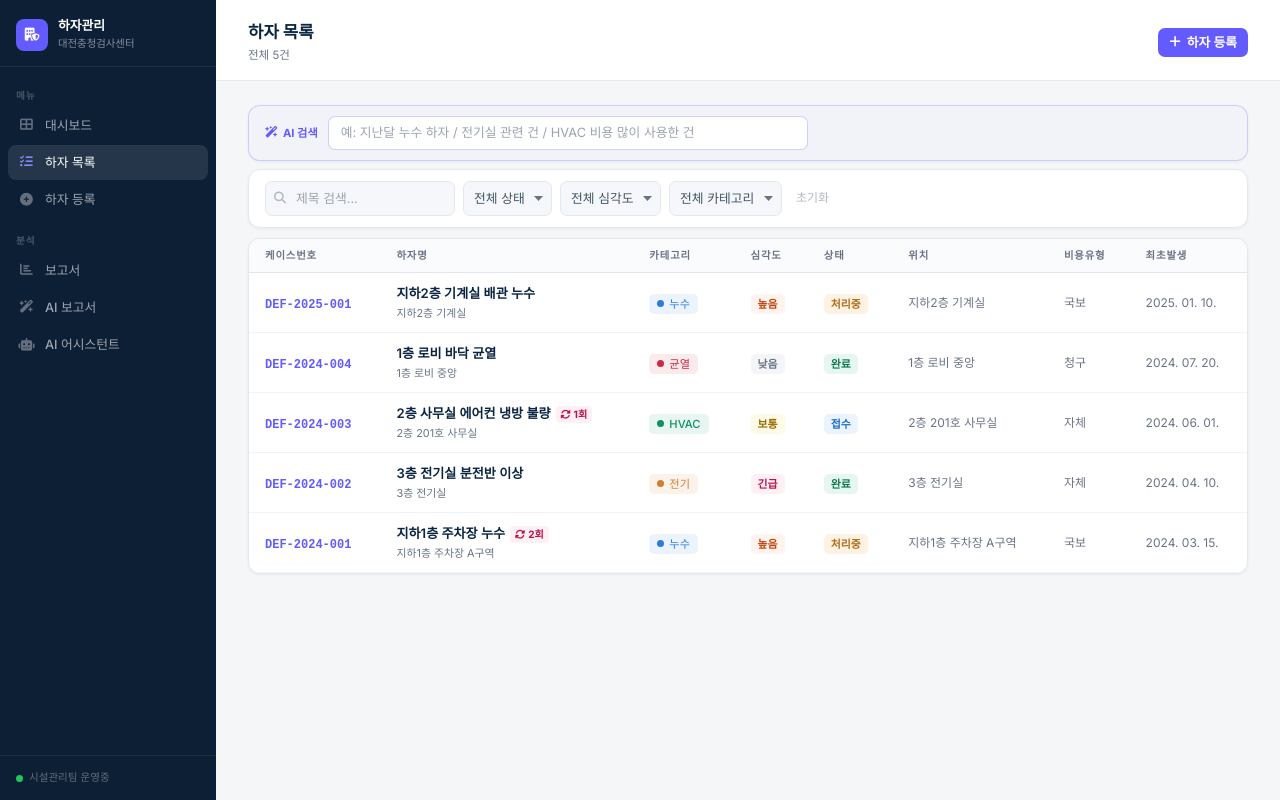
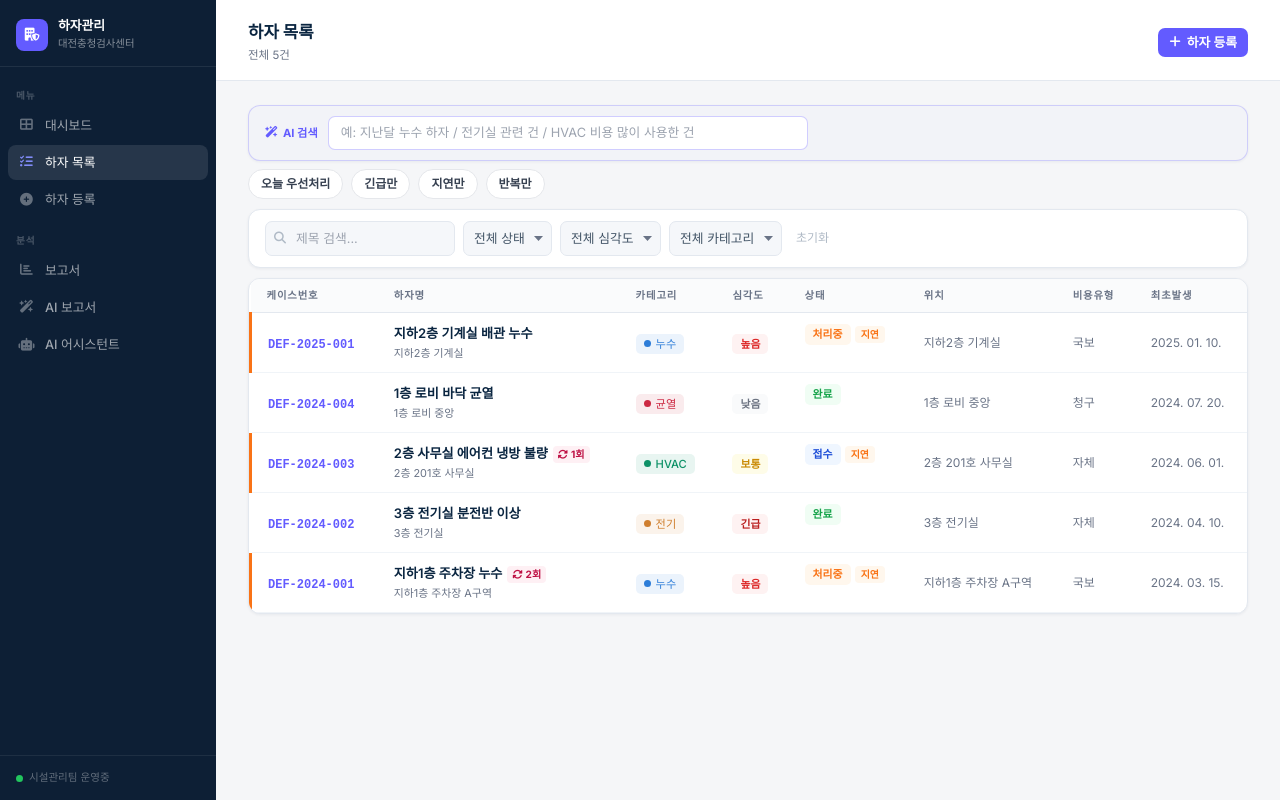
Before and after one commit to minho1002/hazard-management-seegene, a Next.js app: page /defects in a window 1280 px wide. Built offline with nearby package versions, Linux system fonts and the light colour scheme.

Commit message:
feat: 하자목록에 지연표시·퀵필터·쿼리파라미터 연동, 배지 공용화

```diff
--- a/app/defects/page.tsx
+++ b/app/defects/page.tsx
@@ -1,25 +1,16 @@
 'use client'
 
 import { useState } from 'react'
-import { useRouter } from 'next/navigation'
+import { useRouter, useSearchParams } from 'next/navigation'
 import Link from 'next/link'
 import { useStore } from '@/lib/store'
 import { analyzeSearchQuery, hasConditions, fmtDateRange, SORT_BY_LABELS } from '@/lib/searchParser'
 import type { SearchCondition } from '@/lib/searchParser'
+import StatusBadge from '@/components/ui/StatusBadge'
+import SeverityBadge from '@/components/ui/SeverityBadge'
+import EmptyState from '@/components/ui/EmptyState'
+import { isOverdue, isRecurring, needsTodayAction, COLORS } from '@/lib/designTokens'
 
-const SEV_LABELS: Record<string, string> = { low: '낮음', medium: '보통', high: '높음', critical: '긴급' }
-const SEV_CLASS: Record<string, { background: string; color: string }> = {
-  low: { background: '#f3f5f7', color: '#697386' },
-  medium: { background: '#fefae8', color: '#9a6c00' },
-  high: { background: '#fef3ee', color: '#c2440c' },
-  critical: { background: '#fef0f4', color: '#be1044' },
-}
-const STAT_LABELS: Record<string, string> = { open: '접수', in_progress: '처리중', completed: '완료' }
-const STAT_CLASS: Record<string, { background: string; color: string }> = {
-  open: { background: '#ebf3fe', color: '#1d6dc2' },
-  in_progress: { background: '#fef3e2', color: '#b06b1a' },
-  completed: { background: '#e6f6f0', color: '#0f7850' },
-}
 const COST_LABELS: Record<string, string> = { gukbo: '국보', our: '자체', claim: '청구' }
 
 function fmtDate(s: string | null) {
@@ -29,6 +20,8 @@ function fmtDate(s: string | null) {
 
 export default function DefectsPage() {
   const router = useRouter()
+  const searchParams = useSearchParams()
+  const urlFilter = searchParams.get('filter')
   const { state } = useStore()
 
   const [search, setSearch] = useState('')
@@ -36,6 +29,7 @@ export default function DefectsPage() {
   const [severityFilter, setSeverityFilter] = useState('')
   const [categoryFilter, setCategoryFilter] = useState('')
   const [nlQuery, setNlQuery] = useState('')
+  const [quickFilter, setQuickFilter] = useState<string | null>(urlFilter)
 
   const nlCondition: SearchCondition | null = nlQuery.trim() ? analyzeSearchQuery(nlQuery) : null
 
@@ -46,6 +40,10 @@ export default function DefectsPage() {
       return b.id - a.id
     })
     .filter(d => {
+      if (quickFilter === 'today' && !needsTodayAction(d)) return false
+      if (quickFilter === 'critical' && !(d.severity === 'critical' && d.status !== 'completed')) return false
+      if (quickFilter === 'overdue' && !isOverdue(d)) return false
+      if (quickFilter === 'recurring' && !(isRecurring(d) && d.status !== 'completed')) return false
       if (search && !d.title.toLowerCase().includes(search.toLowerCase())) return false
       if (statusFilter && d.status !== statusFilter) return false
       if (severityFilter && d.severity !== severityFilter) return false
@@ -178,6 +176,29 @@ export default function DefectsPage() {
           )}
         </div>
 
+        {/* 퀵필터 칩 */}
+        <div style={{ display: 'flex', gap: 8, marginBottom: 10, flexWrap: 'wrap' }}>
+          {([
+            { key: 'today', label: '오늘 우선처리', color: COLORS.danger },
+            { key: 'critical', label: '긴급만', color: COLORS.critical },
+            { key: 'overdue', label: '지연만', color: COLORS.warning },
+            { key: 'recurring', label: '반복만', color: COLORS.action },
+          ] as const).map(f => (
+            <button
+              key={f.key}
+              onClick={() => setQuickFilter(quickFilter === f.key ? null : f.key)}
+              style={{
+                padding: '5px 12px', borderRadius: 999, fontSize: '0.75rem', fontWeight: 600, cursor: 'pointer',
+                border: `1.5px solid ${quickFilter === f.key ? f.color : '#E5E7EB'}`,
+                background: quickFilter === f.key ? f.color : '#fff',
+                color: quickFilter === f.key ? '#fff' : '#374151',
+              }}
+            >
+              {f.label}
+            </button>
+          ))}
+        </div>
+
         {/* Filter Row */}
         <div style={{ ...card, padding: '11px 16px', marginBottom: 10, display: 'flex', gap: 8, flexWrap: 'wrap', alignItems: 'center' }}>
           <div style={{ position: 'relative' }}>
@@ -209,7 +230,7 @@ export default function DefectsPage() {
           </select>
           <span
             style={{ fontSize: '0.75rem', color: '#b0bac6', cursor: 'pointer', padding: '2px 6px' }}
-            onClick={() => { setSearch(''); setStatusFilter(''); setSeverityFilter(''); setCategoryFilter(''); setNlQuery('') }}
+            onClick={() => { setSearch(''); setStatusFilter(''); setSeverityFilter(''); setCategoryFilter(''); setNlQuery(''); setQuickFilter(null) }}
           >
             초기화
           </span>
@@ -228,19 +249,17 @@ export default function DefectsPage() {
             <tbody>
               {filtered.length === 0 ? (
                 <tr>
-                  <td colSpan={8} style={{ padding: 52, textAlign: 'center', color: '#697386' }}>
-                    <i className="fa-solid fa-inbox" style={{ fontSize: '1.8rem', display: 'block', marginBottom: 10, opacity: 0.35 }} />
-                    <p style={{ fontSize: '0.82rem' }}>등록된 하자가 없습니다.</p>
+                  <td colSpan={8}>
+                    <EmptyState icon="fa-solid fa-inbox" message="등록된 하자가 없습니다." actionLabel="하자 등록" actionHref="/defects/new" />
                   </td>
                 </tr>
               ) : filtered.map(d => {
                 const cat = state.categories.find(c => c.id === d.categoryId)
-                const sev = SEV_CLASS[d.severity] || { background: '#f3f5f7', color: '#697386' }
-                const sta = STAT_CLASS[d.status] || { background: '#f3f5f7', color: '#697386' }
+                const overdue = isOverdue(d)
                 return (
                   <tr
                     key={d.id}
-                    style={{ borderBottom: '1px solid #f0f4f8', cursor: 'pointer', transition: 'background 0.1s' }}
+                    style={{ borderBottom: '1px solid #f0f4f8', cursor: 'pointer', transition: 'background 0.1s', borderLeft: overdue ? `3px solid ${COLORS.warning}` : '3px solid transparent' }}
                     onClick={() => router.push(`/defects/${d.id}`)}
                     onMouseEnter={e => (e.currentTarget.style.background = '#fafbff')}
                     onMouseLeave={e => (e.currentTarget.style.background = '')}
@@ -273,10 +292,13 @@ export default function DefectsPage() {
                       ) : '-'}
                     </td>
                     <td style={{ padding: '11px 16px', verticalAlign: 'middle' }}>
-                      <span style={{ display: 'inline-flex', alignItems: 'center', padding: '2px 7px', borderRadius: 5, fontSize: '0.68rem', fontWeight: 600, ...sev }}>{SEV_LABELS[d.severity]}</span>
+                      <SeverityBadge severity={d.severity} />
                     </td>
-                    <td style={{ padding: '11px 16px', verticalAlign: 'middle' }}>
-                      <span style={{ display: 'inline-flex', alignItems: 'center', padding: '2px 7px', borderRadius: 5, fontSize: '0.68rem', fontWeight: 600, ...sta }}>{STAT_LABELS[d.status]}</span>
+                    <td style={{ padding: '11px 16px', verticalAlign: 'middle', display: 'flex', gap: 4, alignItems: 'center' }}>
+                      <StatusBadge status={d.status} />
+                      {overdue && (
+                        <span style={{ fontSize: '0.62rem', fontWeight: 700, color: COLORS.warning, background: '#FFF7ED', padding: '1px 6px', borderRadius: 4 }}>지연</span>
+                      )}
                     </td>
                     <td style={{ padding: '11px 16px', verticalAlign: 'middle', fontSize: '0.75rem', color: '#697386' }}>{d.locationText || '-'}</td>
                     <td style={{ padding: '11px 16px', verticalAlign: 'middle', fontSize: '0.75rem', color: '#697386' }}>{COST_LABELS[d.costType] || d.costType}</td>
```
